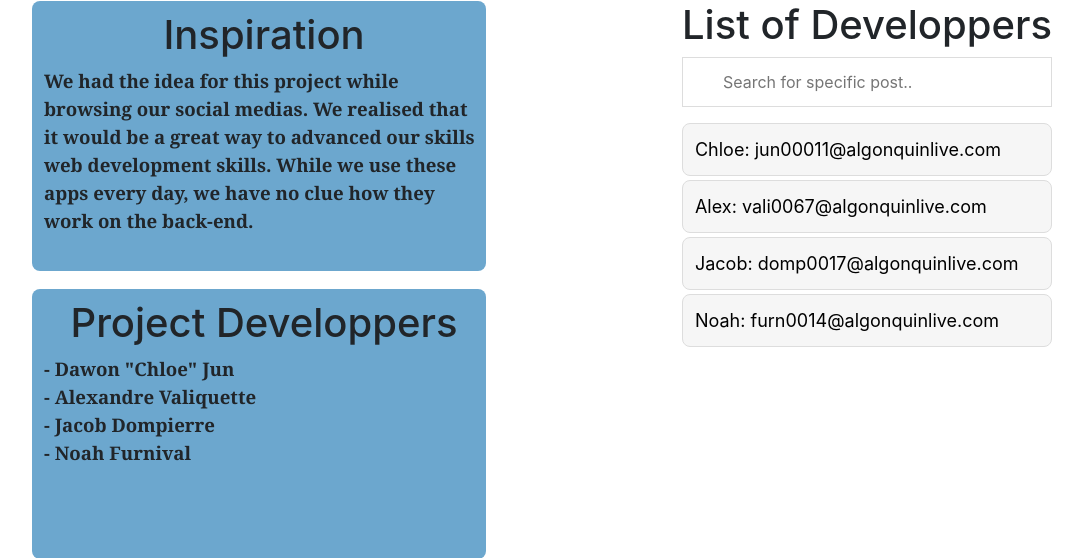
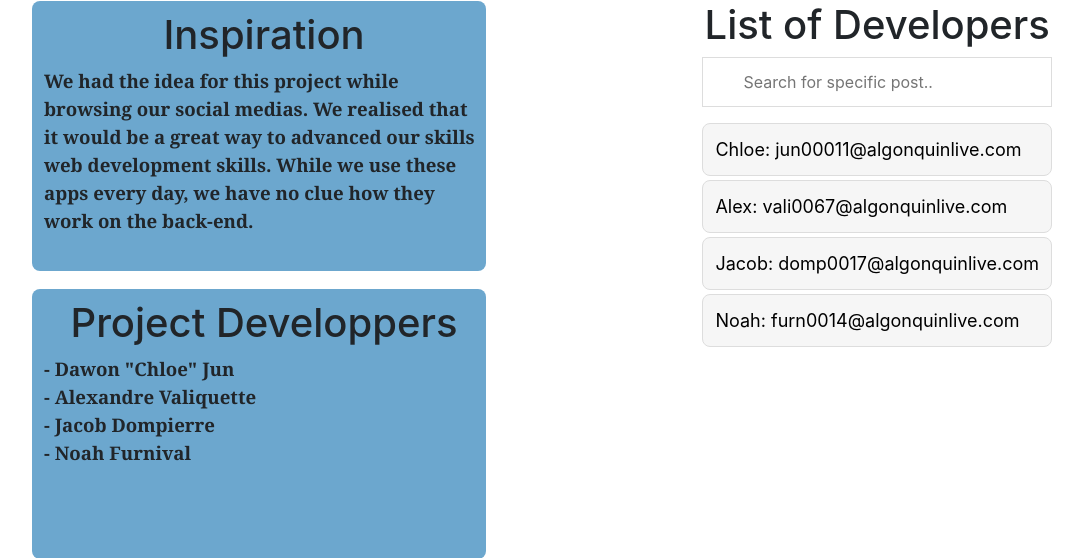
Before and after one commit to DevChloee/Team_Project_Blog, a PHP site: page /admin/aboutus.php in a window 1280 px wide. Shown: the part 109-667 px from the top of the page, without its empty margins (63-1146 px from the left). Run offline with PHP 8.4, Linux system fonts and the light colour scheme; the visitor is signed in with stand-in values (Sample User, id 1).

Commit message:
no changes

```diff
--- a/admin/aboutus.php
+++ b/admin/aboutus.php
@@ -80,7 +80,7 @@
       </header>
 <div class="container">
     <div id="search-position" >
-      <h1>List of Developpers</h1>
+      <h1>List of Developers</h1>
       <input type="text" id="search" onkeyup="searchUser()"
       placeholder="Search for specific post..">
 
```
